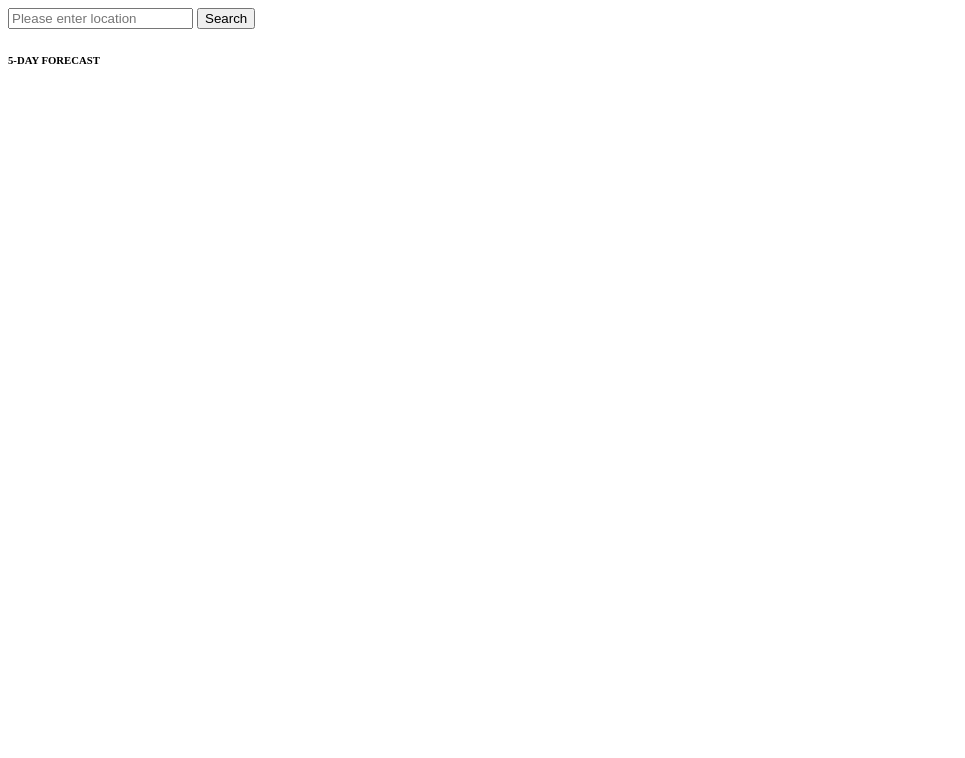
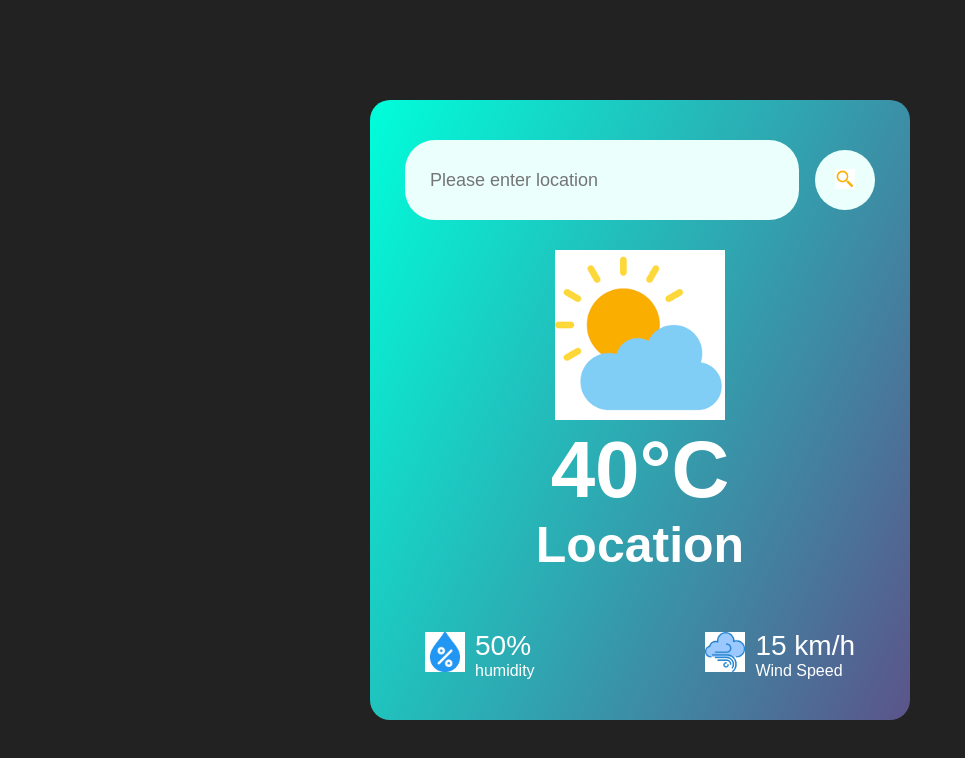
Before and after one commit to UchiaMadara/weather, a plain HTML site: page index.html in a window 1280 px wide. Shown: the whole page, without its empty margins (0-965 px from the left). Drawn offline with Linux system fonts and the light colour scheme; no server answers.

Commit message:
Add files via upload

```diff
--- a/index.html
+++ b/index.html
@@ -8,25 +8,42 @@
     <title>Weather app</title>
   </head>
   <body>
-    <div id="main">
+    <div id="weather-app">
       <div id="search">
-        <input type="text" id="input" placeholder="Please enter location" />
-        <button id="btn">Search</button>
+        <input
+          type="text"
+          id="input"
+          placeholder="Please enter location"
+          spellcheck="false"
+        />
+        <button id="btn"><img id="img" src="./images/search.png" /></button>
       </div>
 
       <div id="display">
-        <h3 id="location"></h3>
-        <div id="current-temp"></div>
-        <h5 id="current-condition"></h5>
-        <div id="high-low">
-          <div id="high"></div>
-          <div id="low"></div>
+        <img id="weather-icon" src="images/clear.png" />
+        <h2 id="temp">40°C</h1>
+          <h1 id="location">Location</h1>
+        <div id="hum-wind">
+          <div id="col">
+            <img src="images/humidity.png" />
+            <div>
+              <p class="humidity">50%</p>
+              <p>humidity</p>
+            </div>
+
+          </div>
+          <div id="col">
+            <img src="images/wind.png" />
+            <div>
+              <p class="wind">15 km/h</p>
+              <p>Wind Speed</p>
+            </div>
+
+          </div>
         </div>
-        <div id="5day">
-          <h6>5-DAY FORECAST</h6>
-        </div>
+
       </div>
+      <script src="main.js"></script>
     </div>
-    <script src="main.js"></script>
   </body>
 </html>
--- a/main.js
+++ b/main.js
@@ -1,11 +1,46 @@
+const city = document.getElementById("location");
+const temperature = document.getElementById("temp");
+const wind = document.querySelector(".wind");
+const humidity = document.querySelector(".humidity");
+const input = document.getElementById("input");
+const button = document.getElementById("btn");
+const icon = document.getElementById("weather-icon");
+
 const weather = async () => {
+  const inputs = input.value;
   try {
     const url = await fetch(
-      "https://api.open-meteo.com/v1/forecast?latitude=52.52&longitude=13.41&current=temperature_2m,wind_speed_10m&hourly=temperature_2m,relative_humidity_2m,wind_speed_10m"
+      `https://api.openweathermap.org/data/2.5/weather?appid=a766f589d3657ac549d890a87051ab5a&units=metric&q=${inputs}`
     );
     const data = await url.json();
     console.log(data);
+    city.innerHTML = data.name;
+    temperature.innerHTML = Math.round(data.main.temp) + "°C";
+    humidity.innerHTML = data.main.humidity + "%";
+    wind.innerHTML = Math.round(data.wind.speed) + " km/h";
+
+    if (data.weather[0].main == "Clouds") {
+      icon.src = "./images/clouds.png";
+    } else if (data.weather[0].main == "Sunny") {
+      icon.src = "./images/sunny.png";
+    } else if (data.weather[0].main == "Clear") {
+      icon.src = "./images/clear.png";
+    } else if (data.weather[0].main == "Clouds") {
+      icon.src = "./images/clouds.png";
+    } else if (data.weather[0].main == "Rain") {
+      icon.src = "./images/rain.png";
+    } else if (data.weather[0].main == "Drizzle") {
+      icon.src = "./images/drizzle.png";
+    } else if (data.weather[0].main == "Mist") {
+      icon.src = "./images/mist.png";
+    } else if (data.weather[0].main == "Rain") {
+      icon.src = "./images/rain.png";
+    } else if (data.weather[0].main == "Snow") {
+      icon.src = "./images/snow.png";
+    }
   } catch {}
 };
 
-weather();
+button.addEventListener("click", () => {
+  weather();
+});
--- a/style.css
+++ b/style.css
@@ -0,0 +1,87 @@
+* {
+  margin: 0;
+  padding: 0;
+  font-family: "Poppins", sans-serif;
+}
+body {
+  background: #222;
+}
+
+#weather-app {
+  width: 90%;
+  max-width: 470px;
+  background: linear-gradient(115deg, #00feda, #5b548a);
+  color: #fff;
+  margin: 100px auto 0;
+  border-radius: 20px;
+  padding: 40px 35px;
+  text-align: center;
+}
+
+#search {
+  width: 100%;
+  display: flex;
+  align-items: center;
+  justify-content: space-between;
+}
+
+#input {
+  border: 0;
+  outline: 0;
+  background: #ebfffc;
+  color: #555;
+  padding: 10px 25px;
+  height: 60px;
+  border-radius: 30px;
+  flex: 1;
+  margin-right: 16px;
+  font-size: 18px;
+}
+#btn {
+  border: 0;
+  outline: 0;
+  background: #ebfffc;
+  border-radius: 50%;
+  width: 60px;
+  height: 60px;
+  cursor: pointer;
+}
+#img {
+  width: 20px;
+}
+
+#weather-icon {
+  width: 170px;
+  margin-top: 30px;
+}
+
+#temp {
+  font-size: 80px;
+  font-weight: 500px;
+}
+#location {
+  font-size: 50px;
+  font-weight: 400px;
+}
+
+#hum-wind {
+  display: flex;
+  align-items: center;
+  justify-content: space-between;
+  padding: 0 20px;
+  margin-top: 50px;
+}
+#col {
+  display: flex;
+  align-items: center;
+  text-align: left;
+}
+#col img {
+  width: 40px;
+  margin-right: 10px;
+}
+.humidity,
+.wind {
+  font-size: 28px;
+  margin-top: 6px;
+}
```
Also changed, not shown: images/clear.png (added), images/clouds.png (added), images/drizzle.png (added), images/humidity.png (added), images/mist.png (added), images/rain.jpeg (added), images/search.png (added), images/snow.png (added), images/sunny.png (added), images/wind.png (added).
